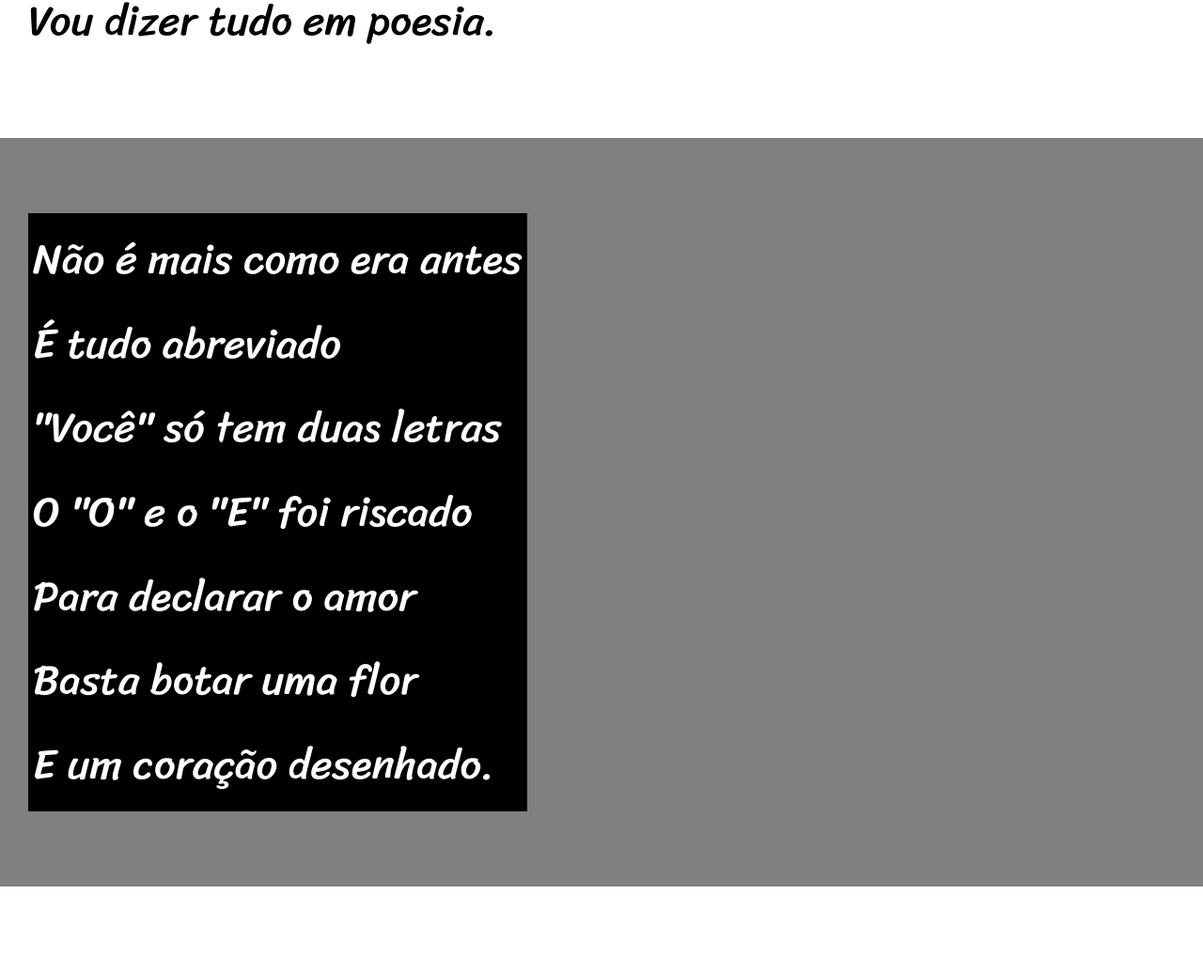
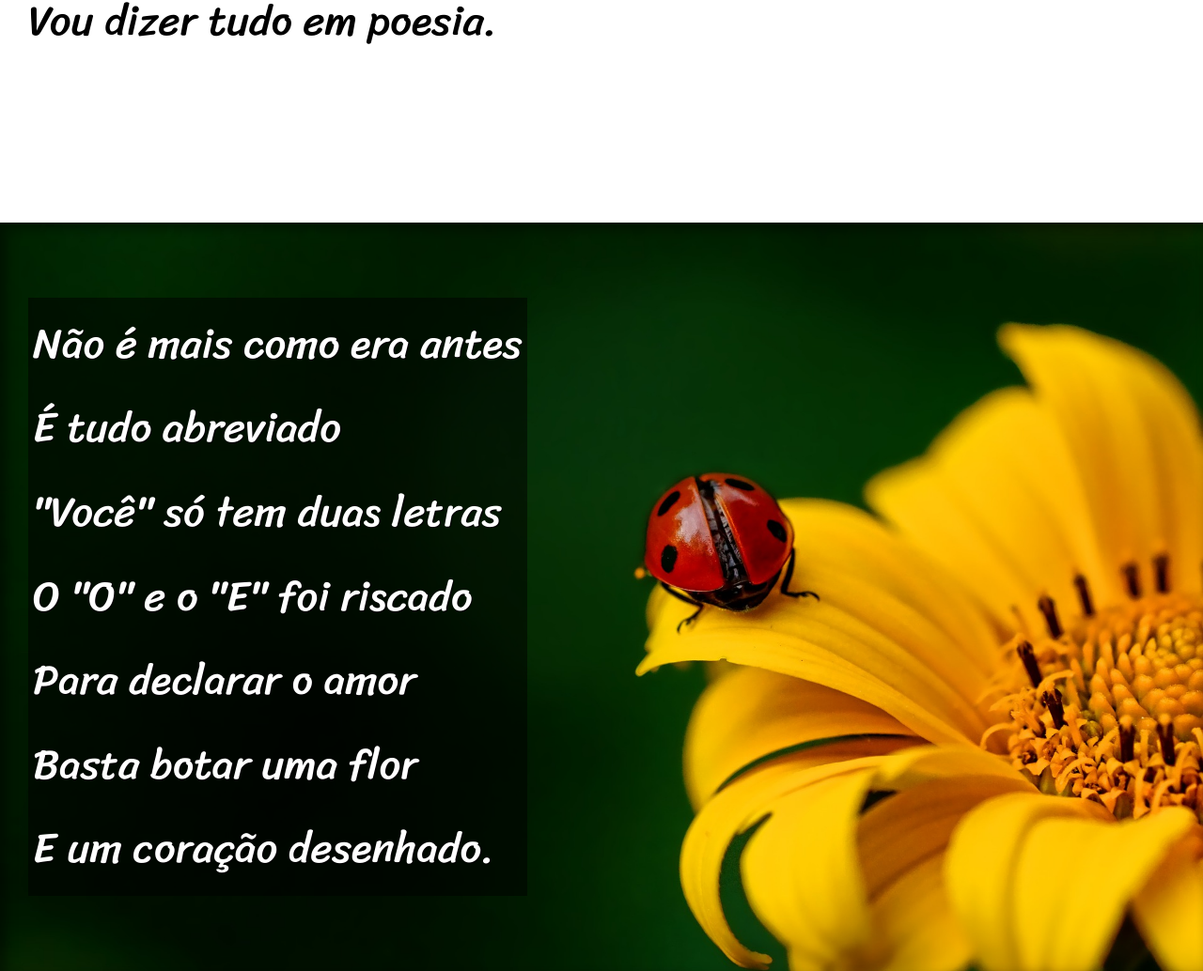
Before and after one commit to Mr-Kobayash/HTML-CSS, a plain HTML site: page exercicios/d012/index.html in a window 1280 px wide. Shown: the part 900-1934 px from the top of the page at 94% size. Drawn offline with Linux system fonts and the light colour scheme.

Commit message:
fim do desafio

```diff
--- a/exercicios/d012/index.html
+++ b/exercicios/d012/index.html
@@ -27,7 +27,7 @@
 
 
 
-    <section class="imagem">
+    <section class="imagem" id="img01">
         <p>
             Não é mais como era antes <br>
             É tudo abreviado <br>
@@ -65,7 +65,7 @@
 
 
 
-    <section class="imagem">
+    <section class="imagem" id="img02">
         <p>
             Tenho saudade das cartas <br>
             Escritas com a própria mão <br>
--- a/exercicios/d012/style/style.css
+++ b/exercicios/d012/style/style.css
@@ -57,6 +57,9 @@ section {
     font-family: var(--fonte3);
     font-size: 3.5vw;
 }
+section p {
+    padding-bottom: 2em;
+}
 
 .normal {
     background-color: white;
@@ -66,12 +69,25 @@ section {
 .imagem {
     background-color: gray;
     color: white;
+    box-shadow: inset 6px 6px 13px 0px rgba(0, 0, 0, 0.473);
+    background-size: cover;
+    background-attachment: fixed;
 }
 
 .imagem p {
     display: inline-block;
     padding: 5px;
-    background-color: black;
+    background-color: rgba(0, 0, 0, 0.514);
+    text-shadow: 1px 1px 0px black;
+}
+
+#img01 {
+    background-image: url('../imagens/background001.jpg');
+    background-position: right center;
+}
+
+#img02{
+    background-image: url('../imagens/background002.jpg');
 }
 
 footer {
```
